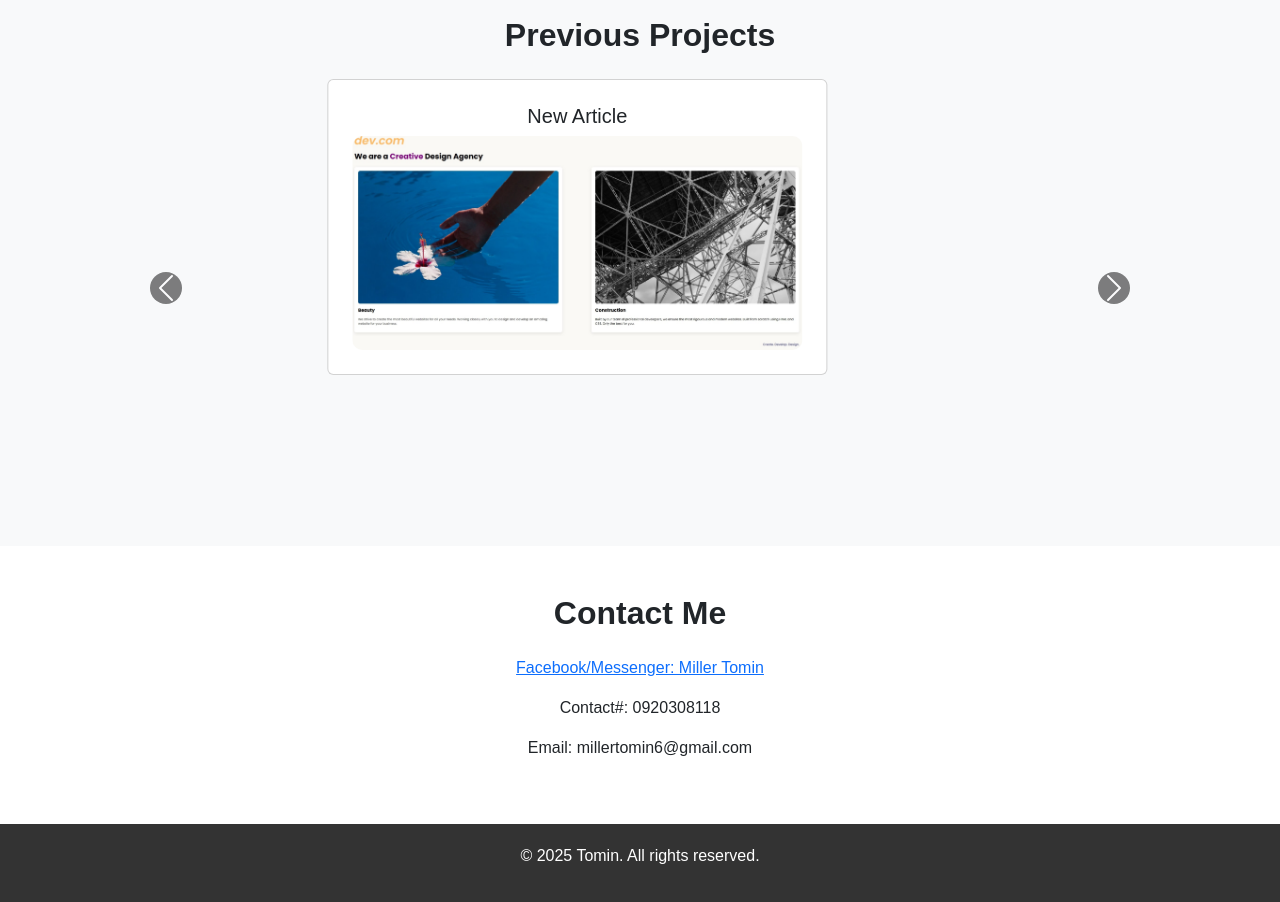
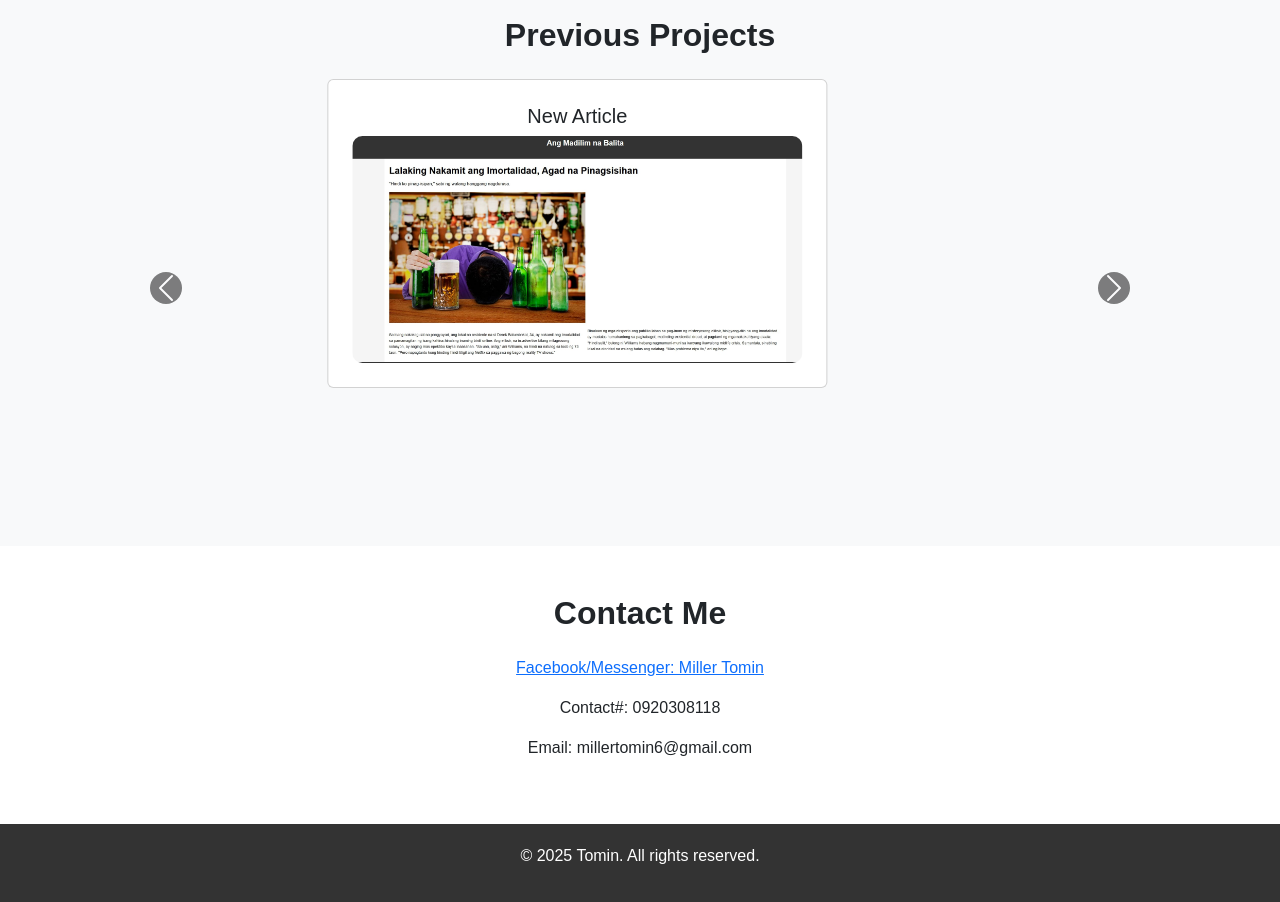
Before and after one commit to Despairate/pur, a plain HTML site: page index.html in a window 1280 px wide. Shown: the part 1560-2462 px from the top of the page. Drawn offline with nearby package versions, Linux system fonts and the light colour scheme.

Commit message:
Update index.html

```diff
--- a/index.html
+++ b/index.html
@@ -104,7 +104,7 @@
         <div class="carousel-item active">
           <div class="card p-4 mx-auto" style="max-width: 500px;">
             <h5>New Article</h5>
-            <a href="./asset/News Article/News Articol.html"><img src="./asset/Screenshot 2025-04-21 015624.jpg" alt="Web Pic" class="d-block w-100"></a>
+            <a href="./asset/News Article/News Articol.html"><img src="./asset/News art.jpg" alt="Web Pic" class="d-block w-100"></a>
           </div>
         </div>
 
```
